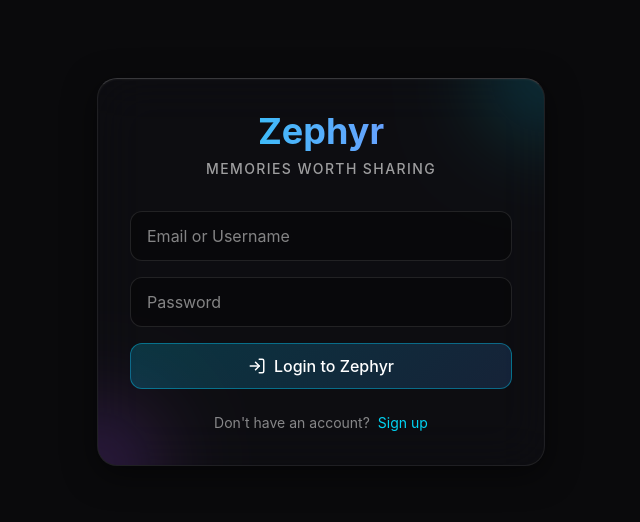
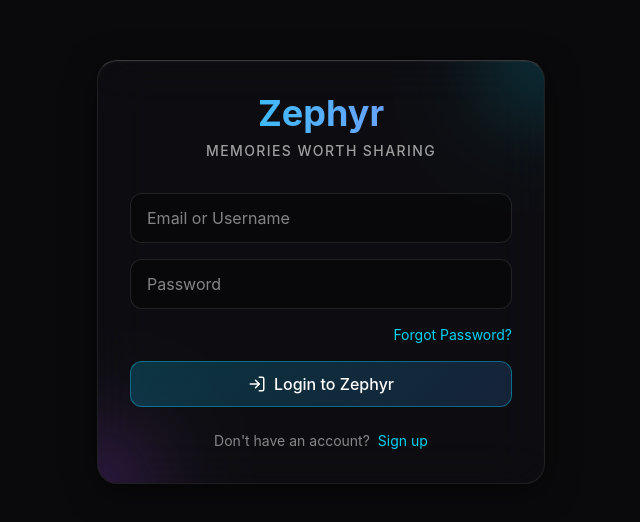
Before and after one commit to WhatTheHackkk/Zephyr, a React (Vite) app: page / in a window 1280 px wide. Shown: the part 128-650 px from the top of the page, without its empty margins (319-959 px from the left). Built offline with nearby package versions, Linux system fonts and the light colour scheme; no server answers.

Commit message:
Add forgot password functionality

```diff
--- a/src/components/Auth/AuthScreen.tsx
+++ b/src/components/Auth/AuthScreen.tsx
@@ -1,6 +1,6 @@
 import React, { useState } from 'react';
 import { auth, db } from '../../lib/firebase';
-import { signInWithEmailAndPassword, createUserWithEmailAndPassword } from 'firebase/auth';
+import { signInWithEmailAndPassword, createUserWithEmailAndPassword, sendPasswordResetEmail } from 'firebase/auth';
 import { collection, query, where, getDocs, doc, setDoc, serverTimestamp } from 'firebase/firestore';
 import { LogIn, UserPlus } from 'lucide-react';
 
@@ -10,11 +10,13 @@ const AuthScreen = () => {
   const [username, setUsername] = useState(''); // Only for signup
   const [password, setPassword] = useState('');
   const [error, setError] = useState('');
+  const [message, setMessage] = useState('');
   const [loading, setLoading] = useState(false);
 
   const handleSubmit = async (e: React.FormEvent) => {
     e.preventDefault();
     setError('');
+    setMessage('');
     setLoading(true);
 
     try {
@@ -76,6 +78,38 @@ const AuthScreen = () => {
     }
   };
 
+  const handleResetPassword = async () => {
+    if (!identifier) {
+      setError('Please enter your email or username first.');
+      return;
+    }
+    setError('');
+    setMessage('');
+    setLoading(true);
+
+    try {
+      let resetEmail = identifier;
+
+      if (!identifier.includes('@')) {
+        const usersRef = collection(db, 'users');
+        const q = query(usersRef, where('username', '==', identifier.toLowerCase()));
+        const querySnapshot = await getDocs(q);
+
+        if (querySnapshot.empty) {
+          throw new Error('Username not found.');
+        }
+        resetEmail = querySnapshot.docs[0].data().email;
+      }
+
+      await sendPasswordResetEmail(auth, resetEmail);
+      setMessage('Password reset email sent! Check your inbox.');
+    } catch (err: any) {
+      setError(err.message || 'Failed to send password reset email.');
+    } finally {
+      setLoading(false);
+    }
+  };
+
   return (
     <div className="liquid-glass p-8 w-full max-w-md mx-4 animate-in fade-in zoom-in duration-500 relative overflow-hidden">
       <div className="absolute top-0 right-0 -mr-16 -mt-16 w-32 h-32 bg-cyan-500 rounded-full mix-blend-screen filter blur-[40px] opacity-20"></div>
@@ -118,7 +152,21 @@ const AuthScreen = () => {
           required
         />
 
+        {isLogin && (
+          <div className="flex justify-end">
+            <button
+              type="button"
+              onClick={handleResetPassword}
+              disabled={loading}
+              className="text-sm text-cyan-400 hover:text-cyan-300 transition-colors disabled:opacity-50"
+            >
+              Forgot Password?
+            </button>
+          </div>
+        )}
+
         {error && <p className="text-red-400 text-sm text-center bg-red-400/10 p-2 rounded">{error}</p>}
+        {message && <p className="text-green-400 text-sm text-center bg-green-400/10 p-2 rounded">{message}</p>}
 
         <button disabled={loading} type="submit" className="liquid-btn liquid-btn-primary w-full flex items-center justify-center gap-2 disabled:opacity-50">
           {isLogin ? <LogIn size={18} /> : <UserPlus size={18} />}
@@ -132,6 +180,7 @@ const AuthScreen = () => {
           onClick={() => {
             setIsLogin(!isLogin);
             setError('');
+            setMessage('');
             setIdentifier('');
             setPassword('');
             setUsername('');
```
